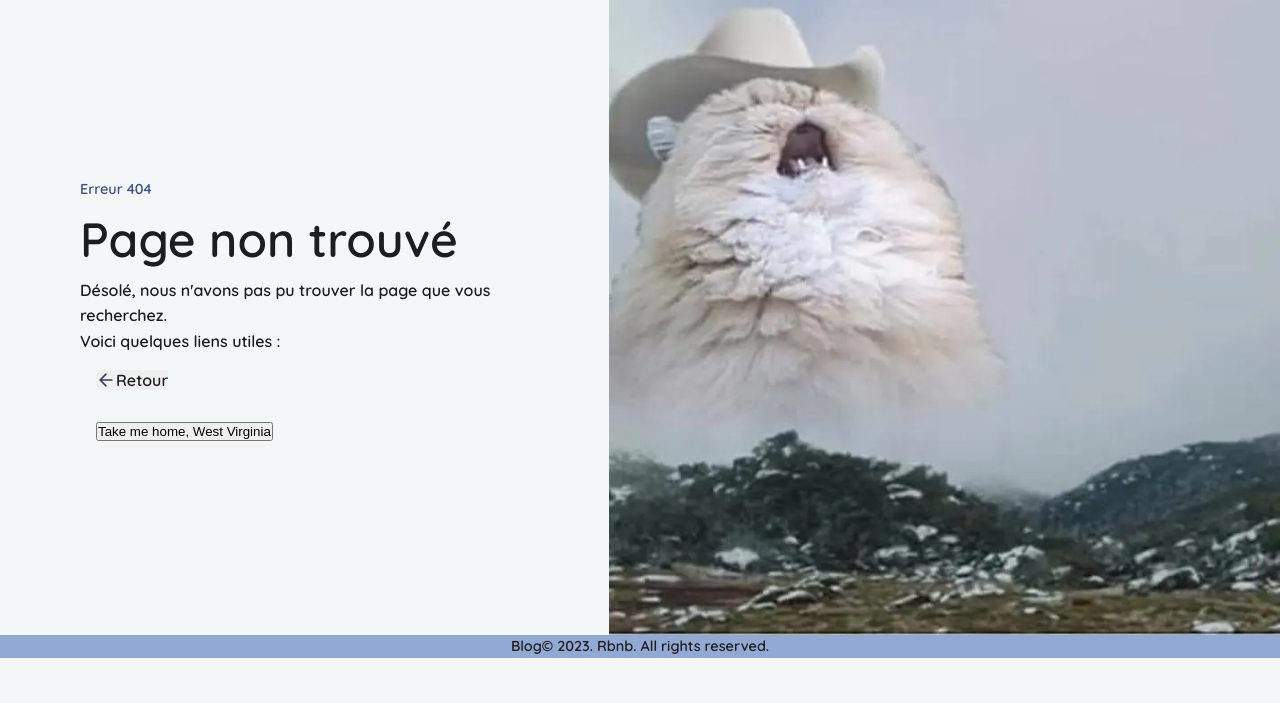
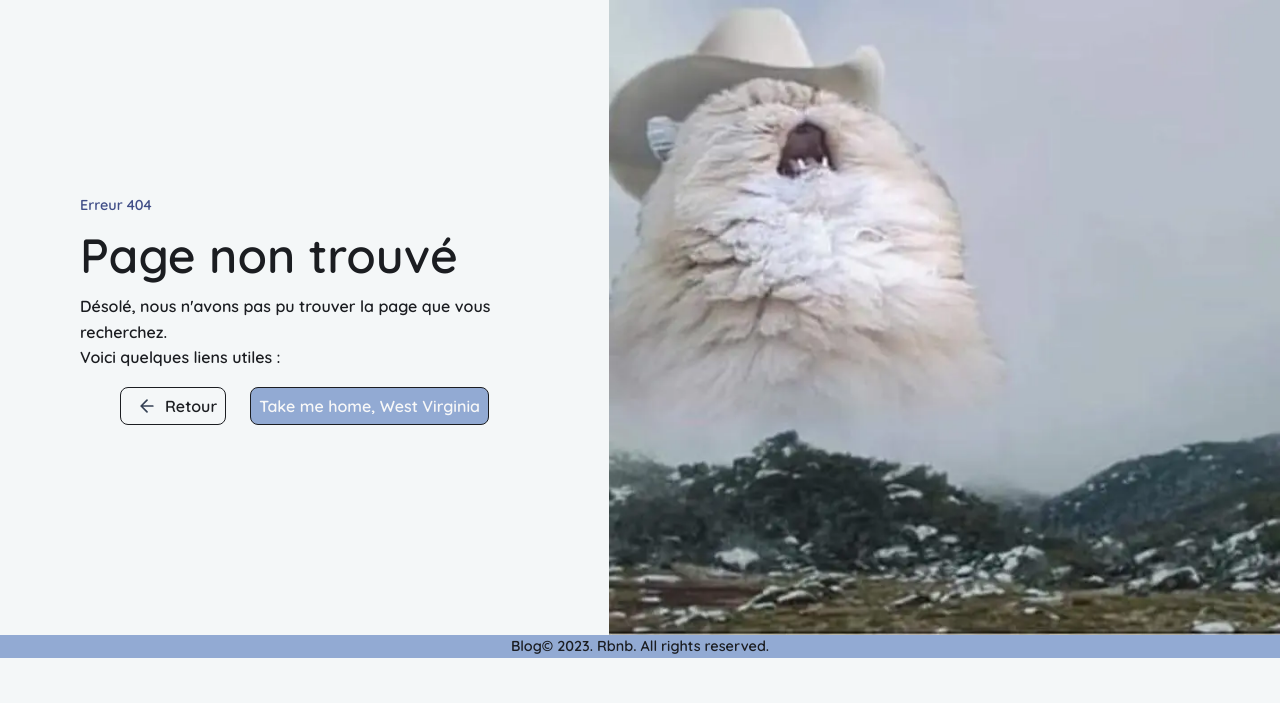
Before and after one commit to Anathariel/Project-Rbnb, a PHP site: page /index.php in a window 1280 px wide. Shown: the part 97-800 px from the top of the page. Run offline with PHP 8.4, Linux system fonts and the light colour scheme; data comes from the database, SQL or seed files in the repository; some libraries are stand-ins or nearby versions.

Commit message:
💄 404 finish

```diff
--- a/asset/css/style.css
+++ b/asset/css/style.css
@@ -1242,10 +1242,33 @@ section#googlemaps-property-section div#map {
 #error-page .left-side p {
   font-size: 1rem;
 }
-#error-page .left-side button {
+#error-page .left-side .button-error {
+  display: flex;
+  justify-content: space-evenly;
+  align-items: center;
   margin: 1rem;
 }
-#error-page .left-side #button-return {
-  border: none;
+#error-page .left-side .button-error #button-return {
+  border: 1px solid #1b1d21;
   display: flex;
+  background-color: transparent;
+  outline: transparent;
+  cursor: pointer;
+  border-radius: 0.5rem;
+  padding: 0.5rem;
+}
+#error-page .left-side .button-error #button-return img {
+  padding: 0 0.5rem;
+}
+#error-page .left-side .button-error #home-redirection {
+  border: 1px solid #1b1d21;
+  display: flex;
+  background-color: #92aad3;
+  outline: transparent;
+  cursor: pointer;
+  border-radius: 0.5rem;
+  padding: 0.5rem;
+  color: #f8f8f8;
+  font-family: "Quicksand";
+  font-size: 1rem;
 }/*# sourceMappingURL=style.css.map */
--- a/asset/css/style.scss
+++ b/asset/css/style.scss
@@ -1623,16 +1623,39 @@ section#googlemaps-property-section {
       font-size: 1rem;
     }
 
-    button {
+    .button-error {
+      display: flex;
+      justify-content: space-evenly;
+      align-items: center;
       margin: 1rem;
-    }
-
-    #button-return {
-      border: none;
-      display: flex;
-    }
-    #home-redirection{
-
-    }
-  }
-}
+
+      #button-return {
+        border: 1px solid $darkerblue;
+        display: flex;
+        background-color: transparent;
+        outline: transparent;
+        cursor: pointer;
+        border-radius: .5rem;
+        padding: .5rem;
+
+        img {
+          padding: 0 .5rem;
+        }
+      }
+
+      #home-redirection {
+        border: 1px solid $darkerblue;
+        display: flex;
+        background-color: $maincolor;
+        outline: transparent;
+        cursor: pointer;
+        border-radius: .5rem;
+        padding: .5rem;
+        color: $white;
+        font-family: 'Quicksand';
+        font-size: 1rem;
+      }
+    }
+
+  }
+}
--- a/view/404.html.twig
+++ b/view/404.html.twig
@@ -15,7 +15,9 @@
                 <img src="{{ asset('/media/icons/arrow-left.svg')}}" alt="Back arrow svg">
                 <p>Retour</p>
             </button>
-            <button id="home-redirection">Take me home, West Virginia </button>
+            <a href="{{ path('home') }}">
+                <button id="home-redirection" >Take me home, West Virginia </button>
+            </a>
         </div>
     </div>
 
```
Also changed, not shown: 1 other file.
